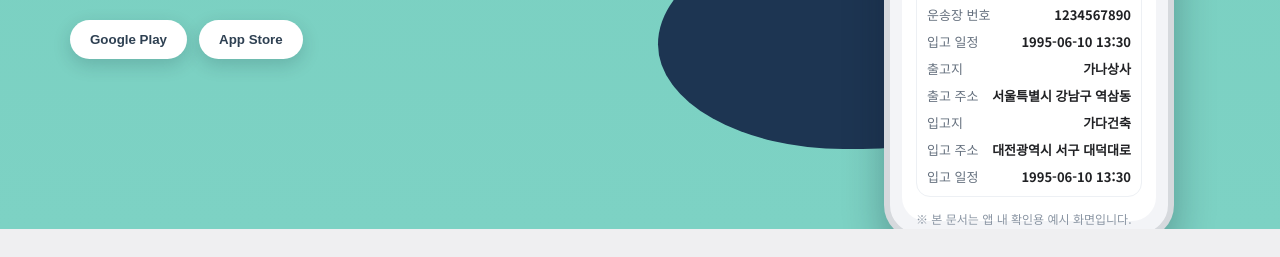
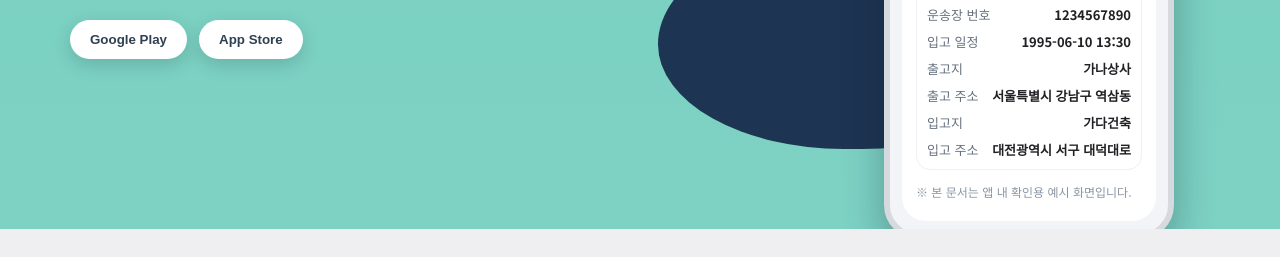
Before and after one commit to kangjinisock/vibe-coding-portfolio, a plain HTML site: page index.html in a window 1280 px wide. Shown: the part 422-679 px from the top of the page. Drawn offline with Linux system fonts and the light colour scheme.

Commit message:
Remove duplicate schedule row in mockup
Made-with: Cursor

```diff
--- a/index.html
+++ b/index.html
@@ -66,7 +66,6 @@
                 <div class="row"><span>출고 주소</span><strong>서울특별시 강남구 역삼동</strong></div>
                 <div class="row"><span>입고지</span><strong>가다건축</strong></div>
                 <div class="row"><span>입고 주소</span><strong>대전광역시 서구 대덕대로</strong></div>
-                <div class="row"><span>입고 일정</span><strong>1995-06-10 13:30</strong></div>
               </div>
               <p class="screen-foot">※ 본 문서는 앱 내 확인용 예시 화면입니다.</p>
             </div>
```
